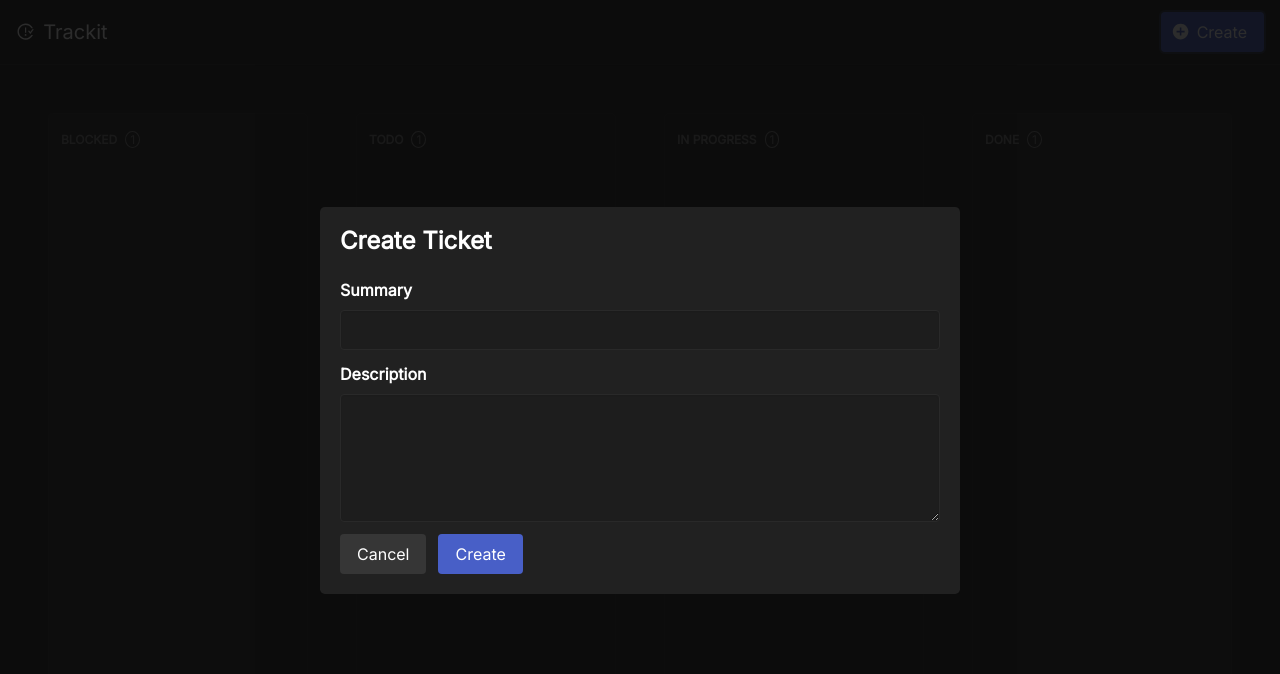
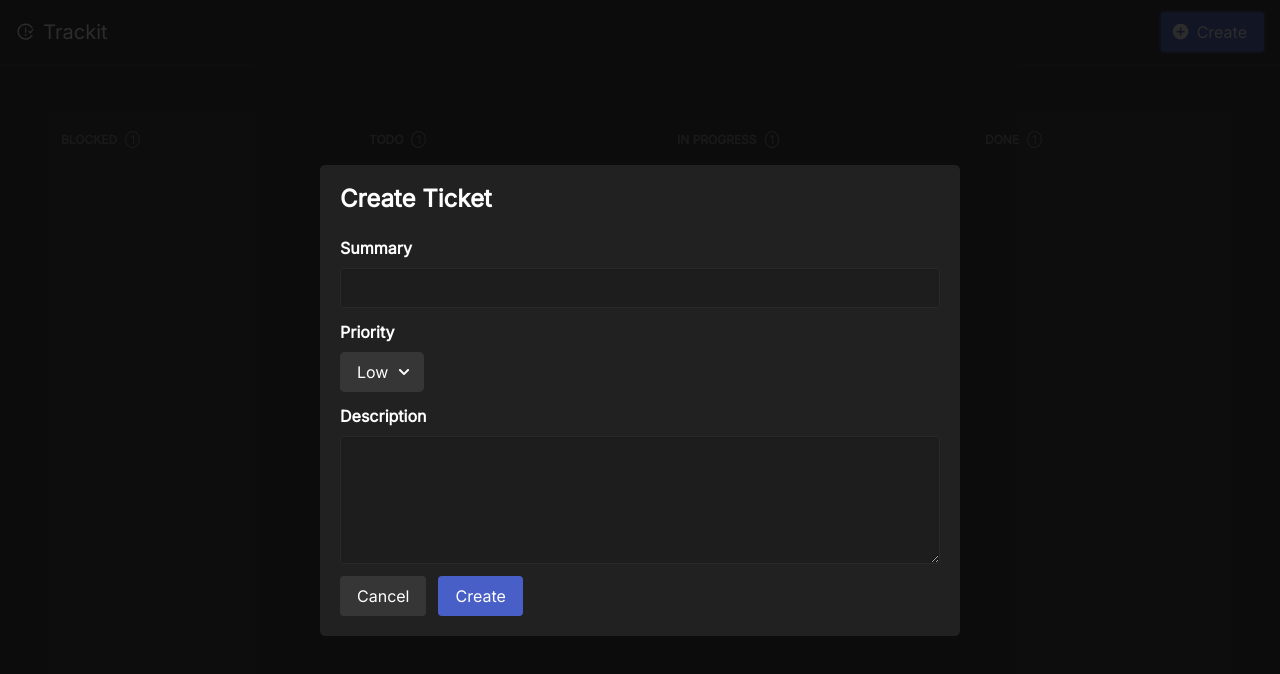
Before and after one commit to georgem00re/ticketing, a React (Vite) app in the folder react-app/: page / in a window 1280 px wide. Both pictures are taken after a click on the button "Create". Shown: the top 674 px of the page. Built offline with nearby package versions, Linux system fonts and the light colour scheme.

Commit message:
Add a ticket urgency feature to the React app (#34)

```diff
--- a/react-app/src/components/Column.tsx
+++ b/react-app/src/components/Column.tsx
@@ -8,7 +8,7 @@ export default function Column({ title, children }: ColumnProps) {
 	return (
 		<div className="column has-background-212121 m-5 p-3 has-border-dark rounded" style={{ minHeight: "75vh"}}>
 			<div className="mb-4">
-				<h1 className="title is-7 mb-2 has-text-grey" style={{ display: "inline"}}>{title}</h1>
+				<h1 className="title is-7 mb-2 has-text-grey inline">{title}</h1>
 				<h1 className="subtitle is-7 mb-2 has-text-grey ml-2 pl-1 pr-1 inline has-border-grey circular">1</h1>
 			</div>
 			{children}
--- a/react-app/src/components/CreateTicketModal.tsx
+++ b/react-app/src/components/CreateTicketModal.tsx
@@ -1,10 +1,11 @@
 
 import { useState } from "react";
 import { addTicket } from "../state/actions";
-import { TicketStatus } from "../types/ticket";
+import { TicketPriority, TicketStatus } from "../types/ticket";
 import { useDispatch } from "react-redux";
 import { v4 as uuidv4 } from "uuid";
 import Ticket from "../types/ticket";
+import DropdownMenu from "./DropdownMenu";
 
 interface CreateTicketModalProps {
 	active: boolean,
@@ -15,16 +16,25 @@ export default function CreateTicketModal({ active, onClose }: CreateTicketModal
 
 	const [summary, setSummary] = useState("")
 	const [description, setDescription] = useState("")
+	const priorityStates = Object.values(TicketPriority)
+	const [priority, setPriority] = useState(0)
 	const dispatch = useDispatch()
 
 	const createTicket = () => {
-		const ticket: Ticket = { summary, description, status: TicketStatus.BLOCKED, id: uuidv4() };
+		const ticket: Ticket = {
+			summary,
+			description,
+			status: TicketStatus.BLOCKED,
+			id: uuidv4(),
+			priority: priorityStates[priority] as TicketPriority
+		};
 		dispatch(addTicket(ticket))
 	}
 
 	const clearState = () => {
 		setSummary("")
 		setDescription("")
+		setPriority(0)
 	}
 
 	return (
@@ -40,6 +50,12 @@ export default function CreateTicketModal({ active, onClose }: CreateTicketModal
   						<label className="label has-text-white">Summary</label>
 						<div className="control">
 							<input className="input has-background-1D1D1D has-border-dark has-text-white" value={summary} type="text" onChange={(e: React.ChangeEvent<HTMLInputElement>) => setSummary(e.target.value)}/>
+						</div>
+					</div>
+					<div className="field">
+  						<label className="label has-text-white">Priority</label>
+						<div className="control">
+							<DropdownMenu currentValue={priority} values={priorityStates} onClickValue={(index: number) => setPriority(index)}/>
 						</div>
 					</div>
 					<div className="field">
--- /dev/null
+++ b/react-app/src/components/DropdownMenu.tsx
@@ -0,0 +1,37 @@
+
+import { useState } from "react";
+import { FaChevronDown } from "react-icons/fa"
+
+interface DropdownMenuProps {
+    currentValue: number;
+	values: string[];
+    onClickValue: (x: number) => void;
+}
+
+export default function DropdownMenu({ currentValue, values, onClickValue }: DropdownMenuProps) {
+    const [isActive, setActive] = useState(false)
+    const toggleActive = () => setActive(!isActive)
+
+    return (
+		<div className={`dropdown ${isActive ? "is-active" : null}`}>
+		  <div className="dropdown-trigger">
+		    <button className="button is-dark rounded" aria-haspopup="true" aria-controls="dropdown-menu3" onClick={() => toggleActive()}>
+                <span>{values[currentValue]}</span>
+                <span className="icon">
+                    <FaChevronDown size="0.75rem"/>
+                </span>
+		    </button>
+		  </div>
+		  <div className="dropdown-menu" id="dropdown-menu3" role="menu">
+		    <div className="dropdown-content has-background-dark">
+		    	{values.map((el, index) => {
+					return <a key={index} onClick={() => {
+						onClickValue(index)
+						setActive(false)
+					}} className="dropdown-item has-background-dark has-text-white">{el}</a>
+				})}
+		    </div>
+		  </div>
+		</div>
+	)
+}
--- /dev/null
+++ b/react-app/src/components/PriorityIcon.tsx
@@ -0,0 +1,15 @@
+import { TicketPriority } from "../types/ticket"
+import { FcHighPriority, FcLowPriority, FcMediumPriority } from "react-icons/fc"
+
+interface PriorityIconProps {
+    priority: TicketPriority
+}
+
+export default function PriorityIcon({ priority }: PriorityIconProps) {
+    const iconSize = "1.5rem"
+    switch (priority) {
+        case TicketPriority.HIGH: return <FcHighPriority size={iconSize}/>
+        case TicketPriority.MEDIUM: return <FcMediumPriority size={iconSize}/>
+        case TicketPriority.LOW: return <FcLowPriority size={iconSize}/>
+    }
+}
--- a/react-app/src/components/TicketDetail.tsx
+++ b/react-app/src/components/TicketDetail.tsx
@@ -3,8 +3,9 @@ import { useDispatch, useSelector } from "react-redux";
 import { clearSelectedTicket, updateTicket } from "../state/actions";
 import { useState, useEffect } from "react";
 import type { RootState } from '../state/store'
-import Ticket, { TicketStatus } from "../types/ticket";
+import Ticket, { TicketPriority, TicketStatus } from "../types/ticket";
 import TicketStatusDropdown from "./TicketStatusDropdown";
+import DropdownMenu from "./DropdownMenu";
 
 interface TicketDetailProps {
 	active: boolean,
@@ -16,6 +17,9 @@ export default function TicketDetail({ active }: TicketDetailProps) {
 	const ticketsObject = useSelector((state: RootState) => state.tickets);
 	const selectedTicket = useSelector((state: RootState) => state.selectedTicket);
 	const ticket = ticketsObject[selectedTicket] as Ticket;
+	const [priority, setPriority] = useState(Object.values(TicketPriority).indexOf(ticket?.priority))
+
+	const priorityStates = Object.values(TicketPriority)
 	const [summary, setSummary] = useState(ticket?.summary)
 	const [description, setDescription] = useState(ticket?.description)
 	const [status, setStatus] = useState(ticket?.status);
@@ -25,7 +29,7 @@ export default function TicketDetail({ active }: TicketDetailProps) {
 	}
 
 	const save = () => {
-		dispatch(updateTicket({ summary, description, status, id: selectedTicket }))
+		dispatch(updateTicket({ summary, description, status, id: selectedTicket, priority: priorityStates[priority] as TicketPriority}))
 		dispatch(clearSelectedTicket())
 	}
 
@@ -41,6 +45,8 @@ export default function TicketDetail({ active }: TicketDetailProps) {
 		setSummary(ticket?.summary)
 		setDescription(ticket?.description)
 		setStatus(ticket?.status)
+		console.log(ticket?.priority)
+		setPriority(Object.values(TicketPriority).indexOf(ticket?.priority))
 	}, [active])
 
 	return (
@@ -61,6 +67,12 @@ export default function TicketDetail({ active }: TicketDetailProps) {
 					 	</div>
 					</div>
 					<div className="field">
+						<label className="label has-text-white">Priority</label>
+						<div className="control">
+							<DropdownMenu currentValue={priority} values={priorityStates} onClickValue={(index) => setPriority(index)}/>
+					 	</div>
+					</div>
+					<div className="field">
 						<label className="label has-text-white">Description</label>
 						<div className="control">
 							<textarea className="textarea has-background-1D1D1D has-border-dark has-text-white" value={description} onChange={(e: React.ChangeEvent<HTMLTextAreaElement>) => onDescriptionChange(e)}></textarea>
--- a/react-app/src/components/TicketThumbnail.tsx
+++ b/react-app/src/components/TicketThumbnail.tsx
@@ -2,6 +2,7 @@
 import { useDispatch } from "react-redux";
 import { selectTicket } from "../state/actions";
 import Ticket from "../types/ticket";
+import PriorityIcon from "./PriorityIcon";
 
 interface TicketThumbnailProps {
 	ticket: Ticket
@@ -10,7 +11,6 @@ interface TicketThumbnailProps {
 export default function TicketThumbnail({ ticket }: TicketThumbnailProps) {
 
 	const dispatch = useDispatch();
-
 	const onClick = () => {
 		dispatch(selectTicket(ticket.id))
 	}
@@ -19,6 +19,9 @@ export default function TicketThumbnail({ ticket }: TicketThumbnailProps) {
 		<div className="box mt-2 mb-0 p-2 py-3 is-clickable has-background-474A54 rounded has-border-dark" onClick={() => onClick()}>
 			<h1 className="title m-0 is-7 has-text-white">#</h1>
 			<p className="content is-5 has-text-white">{ticket.summary}</p>
+			<div className="is-flex is-justify-content-flex-end">
+				<PriorityIcon priority={ticket.priority}/>
+			</div>
 		</div>
 	)
 }
--- a/react-app/src/main.tsx
+++ b/react-app/src/main.tsx
@@ -17,7 +17,6 @@ export default function App() {
 	const ticketsObject = useSelector((state: RootState) => state.tickets)
 	const ticketsArray = Object.values(ticketsObject) as Ticket[]
 	const selectedTicket = useSelector((state: RootState) => state.selectedTicket);
-	console.log(ticketsArray)
 
 	return (
 		<Fragment>
--- a/react-app/src/styles/main.scss
+++ b/react-app/src/styles/main.scss
@@ -59,8 +59,29 @@ body {
 	border: 1px solid $border-grey;
 }
 
+.has-border-white {
+	border: 1px solid white;
+}
+
 .inline {
 	display: inline;
+}
+
+.high-priority {
+	background-color: rgba(90, 0, 0, 0.902);
+}
+
+.medium-priority {
+	background-color: rgb(198, 128, 0);
+}
+
+.low-priority {
+	background-color: rgb(0, 81, 0);
+}
+
+.icon {
+	height: 25px;
+	width: 25px;
 }
 
 .rounded {
--- a/react-app/src/types/ticket.ts
+++ b/react-app/src/types/ticket.ts
@@ -4,6 +4,7 @@ export default interface Ticket {
 	summary: string,
 	description: string,
 	status: TicketStatus,
+	priority: TicketPriority
 }
 
 export enum TicketStatus {
@@ -12,3 +13,9 @@ export enum TicketStatus {
 	IN_PROGRESS = "IN PROGRESS",
 	DONE = "DONE"
 }
+
+export enum TicketPriority {
+	LOW = "Low",
+	MEDIUM = "Medium",
+	HIGH = "High",
+}
```
